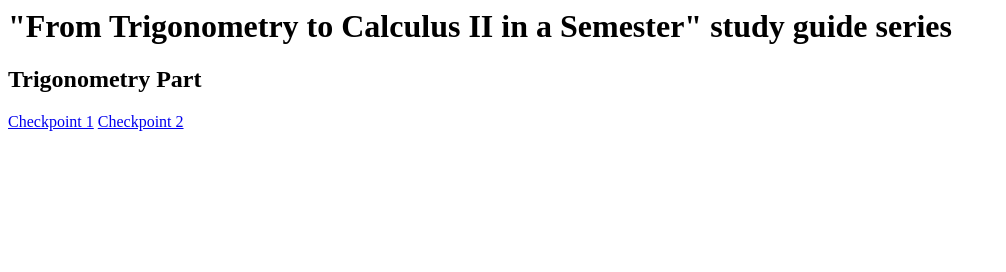
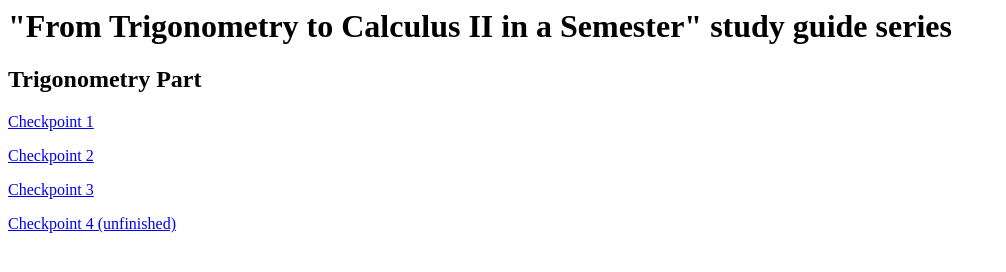
Before and after one commit to mikemo2195054/trig-to-calc-speedrun, a plain HTML site: page index.html in a window 1280 px wide. Shown: the whole page, without its empty margins (0-1006 px from the left). Drawn offline with Linux system fonts and the light colour scheme.

Commit message:
cp3 and cp4 unfinished

```diff
--- a/index.html
+++ b/index.html
@@ -5,7 +5,17 @@
     <body>
         <h1>"From Trigonometry to Calculus II in a Semester" study guide series</h1>
         <h2>Trigonometry Part</h2>
-        <a href="guides/cp1.pdf">Checkpoint 1</a>
-        <a href="guides/cp2.pdf">Checkpoint 2</a>
+        <p>
+            <a href="guides/cp1.pdf">Checkpoint 1</a>
+        </p>
+        <p>
+            <a href="guides/cp2.pdf">Checkpoint 2</a>
+        </p>
+        <p>
+            <a href="guides/cp3.pdf">Checkpoint 3</a>
+        </p>
+        <p>
+            <a href="guides/cp4.pdf">Checkpoint 4 (unfinished)</a>
+        </p>
     </body>
 </html>
```
Also changed, not shown: 2 other files.
